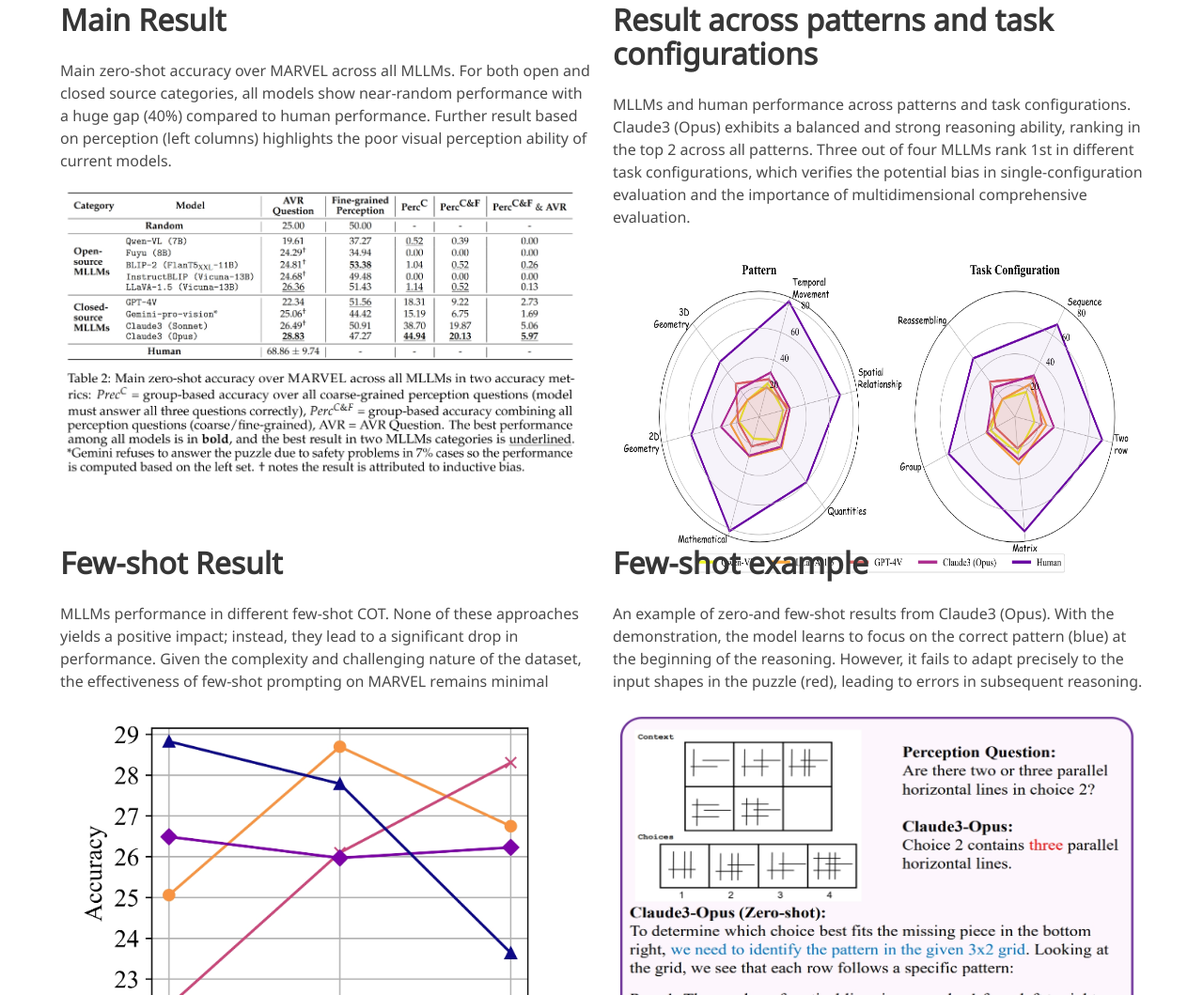
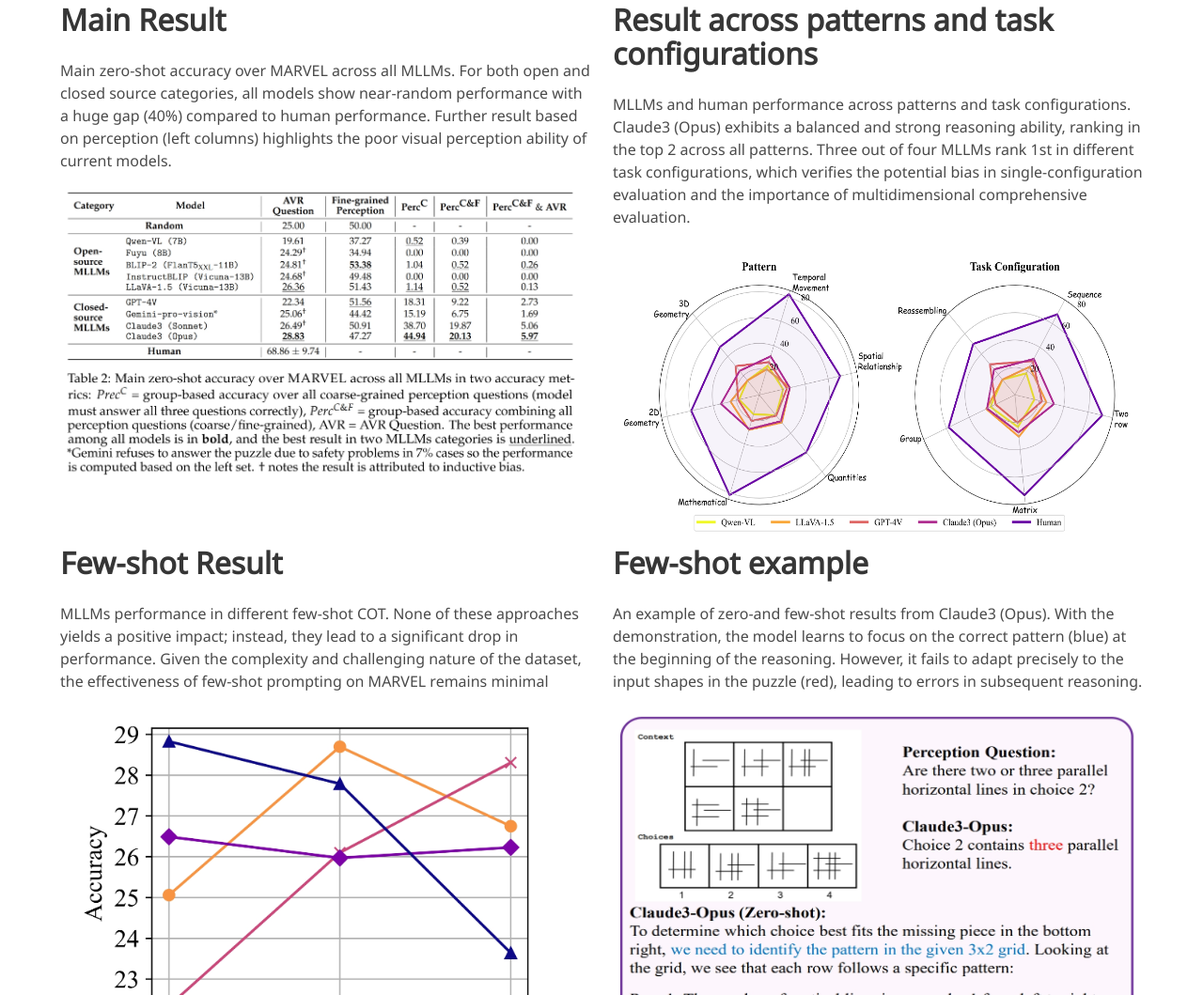
Before and after one commit to MARVEL770/MARVEL770, a plain HTML site: page index.html in a window 1280 px wide. Shown: the part 2136-3195 px from the top of the page at 94% size. Drawn offline with nearby package versions, Linux system fonts and the light colour scheme; some icons are missing; a web font is replaced by a local one.

Commit message:
Update index.html

```diff
--- a/index.html
+++ b/index.html
@@ -376,7 +376,7 @@
               MLLMs and human performance across patterns and task configurations. Claude3 (Opus) exhibits a balanced and
               strong reasoning ability, ranking in the top 2 across all patterns. Three out of four MLLMs rank 1st in different task configurations, which verifies the potential bias in single-configuration evaluation and the importance of multidimensional comprehensive evaluation.
             </p>
-            <img src="./static/images/radar_website.png"  style="height: 80%; width: 100vw;">
+            <img src="./static/images/radar_website.png"  style="height: 70%; width: 100vw;">
           </div>
 
         </div>
```
